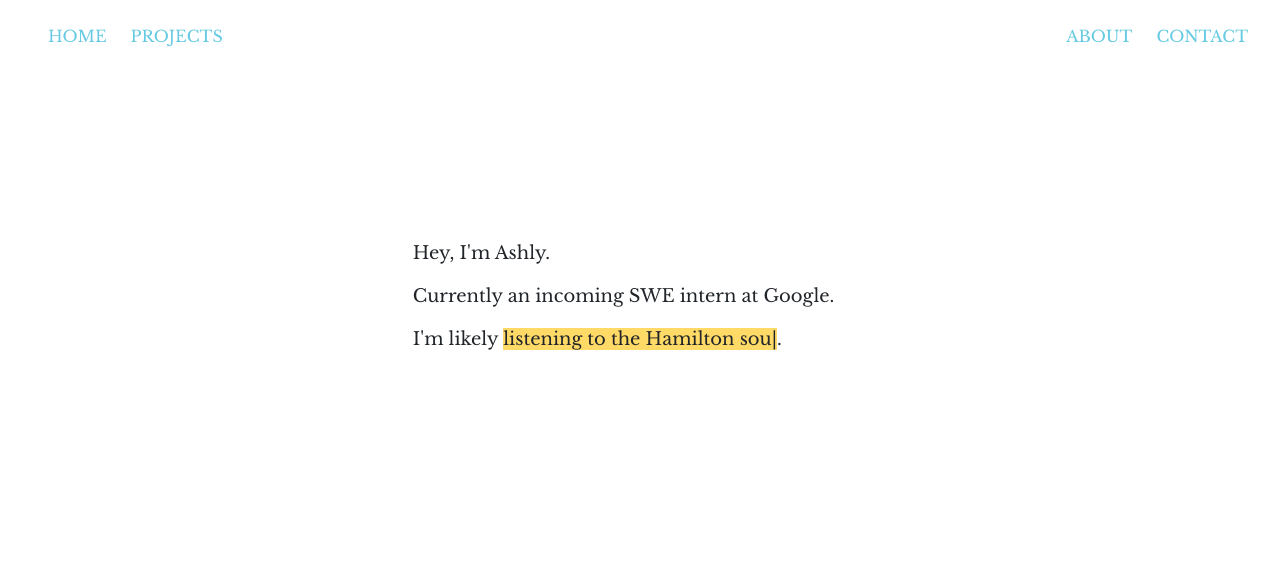
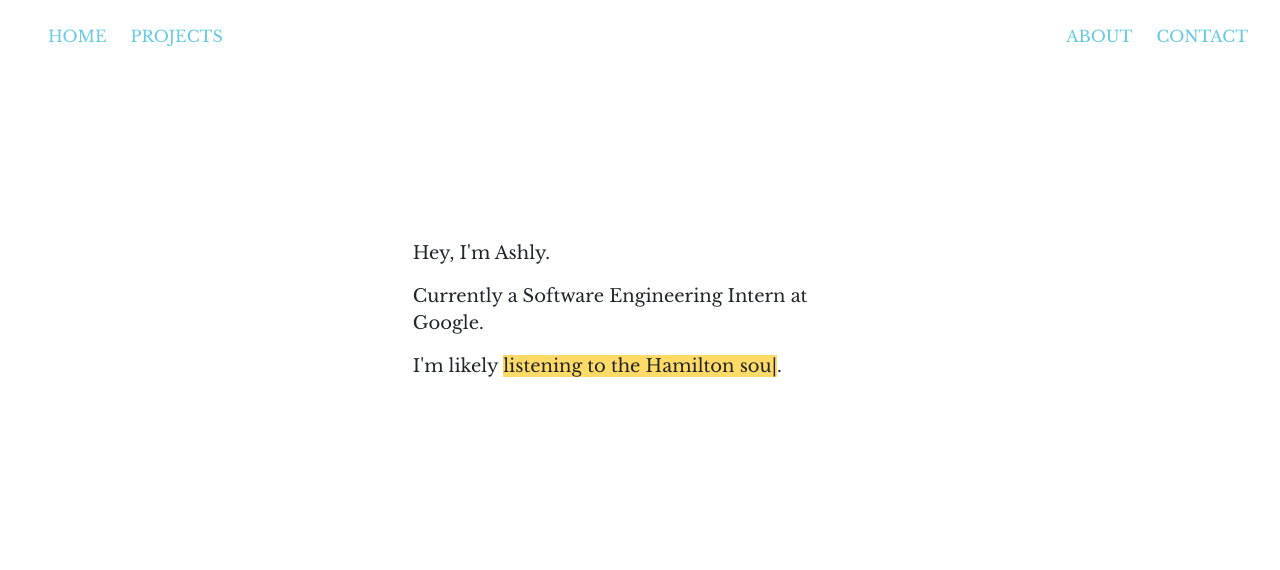
Before and after one commit to ashlylau/personal-website-2.0, a Gatsby site: page / in a window 1280 px wide. Shown: the top 570 px of the page. Built offline with nearby package versions, Linux system fonts and the light colour scheme; Gatsby itself is replaced by a stand-in of ours.

Commit message:
update current position

```diff
--- a/src/pages/index.js
+++ b/src/pages/index.js
@@ -14,7 +14,7 @@ const IndexPage = () => (
     <SEO title="Home" />
     <div className='hero' >
       <p>Hey, I'm Ashly.</p>
-      <p>Currently an incoming SWE intern at Google.</p>
+      <p>Currently a Software Engineering Intern at Google.</p>
       <HeroComponent/>
     </div>
 
```
